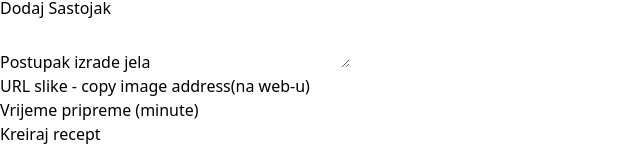
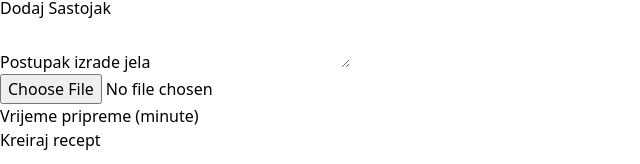
Before and after one commit to skos7/My-Recipes, a React (Vite) app in the folder client/: page /createRecipes in a window 1280 px wide. Shown: the part 464-628 px from the top of the page, without its empty margins (0-640 px from the left). Built offline with nearby package versions, Linux system fonts and the light colour scheme.

Commit message:
Added file upload and save into mongoDB

```diff
--- a/client/src/pages/CreateRecipes.jsx
+++ b/client/src/pages/CreateRecipes.jsx
@@ -5,12 +5,22 @@ import { useGetUserID } from '../hooks/useGetUserID';
 import { useNavigate } from 'react-router-dom';
 import { useCookies } from 'react-cookie';
 
+const url = "http://localhost:3001/uploads"
+
 const CreateRecipes = () => {
+
   const userID = useGetUserID();
   const [cookies, _] = useCookies(["access_token"]);
-  // const [selectedFile, setSelectedFile] = useState(null);
-  // const [base64, setBase64] = useState("");
-  const [fileName, setFileName] = useState("");
+
+  const [postImage, setPostImage] = useState({ myFile: "" })
+
+  const createPost = async (newImage) => {
+    try {
+      await axios.post(url, newImage)
+    } catch (error) {
+      console.log(error)
+    }
+  }
 
   const [recipe, setRecipe] = useState({
     name: "",
@@ -57,6 +67,8 @@ const CreateRecipes = () => {
 
   const onSubmit = async (event) => {
     event.preventDefault();
+    createPost(postImage);
+    console.log("Uploaeded:", postImage);
     console.log("Submitting recipe:", recipe);
     try {
       await axios.post("http://localhost:3001/recipes", recipe, {
@@ -69,83 +81,13 @@ const CreateRecipes = () => {
     }
   }
 
-  // const onSubmit = async (event) => {
-  //   event.preventDefault();
-
-  //   // First, handle the file upload to obtain the image URL
-  //   const formData = new FormData();
-  //   formData.append("image", selectedFile); // Replace 'selectedFile' with the actual variable where you stored the selected file
-
-  //   try {
-  //     const response = await axios.post("http://localhost:3001/recipes/uploadImage", formData, {
-  //       headers: { authorization: cookies.access_token },
-  //     });
-
-  //     // Get the generated image URL from the response
-  //     const imageUrl = response.data.imageUrl;
-
-  //     // Create the recipe object with the image URL
-  //     const updatedRecipe = {
-  //       ...recipe,
-  //       imageUrl: imageUrl,
-  //     };
-
-  //     // Make the POST request to create the recipe
-  //     await axios.post("http://localhost:3001/recipes", updatedRecipe, {
-  //       headers: { authorization: cookies.access_token },
-  //     });
-
-  //     alert("Recipe Created!");
-  //     navigate("/");
-  //   } catch (err) {
-  //     console.error(err);
-  //   }
-  // };
-
-  // const handleFileSubmit = (e) => {
-  //   e.preventDefault();
-  //   let data = {
-  //     name: fileName,
-  //     base64Data: base64
-  //   };
-
-  //   dispatch(CreateFile(data)).then((result) => {
-  //     if (isFulfilled(result)) {
-  //       handleFileReset();
-  //     }
-  //   });
-  // }
-
-  // const handleFileReset = () => {
-  //   setFileName("");
-  //   setBase64("");
-  // }
-
-  // const handleFileInput = (e) => {
-  //   let file = e.target.files[0];
-  //   if (file == null) return;
-  //   setFileName(file.name);
-  //   setSelectedFile(file); // Update the selectedFile state
-
-  //   getBase64(file).then(result => {
-  //     let base = result.split("base64,")[1];
-  //     setBase64(base);
-  //   });
-  // }
-
-  // const getBase64 = (file) => {
-  //   return new Promise(resolve => {
-  //     let baseURL = "";
-  //     let reader = new FileReader();
-
-  //     reader.readAsDataURL(file);
-
-  //     reader.onload = () => {
-  //       baseURL = reader.result;
-  //       resolve(baseURL);
-  //     };
-  //   });
-  // };
+  const handleFileUpload = async (e) => {
+    const file = e.target.files[0];
+    const base64 = await convertToBase64(file);
+    console.log(base64);
+    setPostImage({ ...postImage, myFile: base64 })
+    setRecipe({ ...recipe, imageUrl: base64 });
+  }
 
   return (
     <div className="flex justify-center items-center min-h-screen bg-gray-100">
@@ -236,40 +178,15 @@ const CreateRecipes = () => {
             ></textarea>
           </div>
           <div className="mb-4">
-            <label htmlFor="imageUrl" className="block text-sm font-medium text-gray-700">
-              URL slike - copy image address(na web-u)
-            </label>
             <input
-              type="text"
-              id="imageUrl"
-              name="imageUrl"
-              className="mt-1 p-2 border border-black rounded-md w-full focus:outline-none focus:ring focus:border-blue-300"
-              onChange={handleChange}
+              type="file"
+              lable="Image"
+              name="myFile"
+              id='file-upload'
+              accept='.jpeg, .png, .jpg'
+              onChange={(e) => handleFileUpload(e)}
             />
           </div>
-          {/* <div className="mb-4">
-            <label htmlFor="fileInput" className="block text-sm font-medium text-gray-700">
-              Choose File
-            </label>
-            <input
-              type="file"
-              id="fileInput"
-              name="fileInput"
-              className="mt-1 p-2 border border-black rounded-md w-full focus:outline-none focus:ring focus:border-blue-300"
-              onChange={(e) => handleFileInput(e)}
-            />
-            {fileName && (
-              <div className="mt-2">
-                <p>Selected File: {fileName}</p>
-                <button onClick={handleFileSubmit} className="mt-2 px-4 py-2 bg-blue-500 text-white rounded-md">
-                  Upload
-                </button>
-                <button onClick={handleFileReset} className="ml-2 px-4 py-2 bg-red-500 text-white rounded-md">
-                  Reset
-                </button>
-              </div>
-            )}
-          </div> */}
           <div className="mb-4">
             <label htmlFor="cookingTime" className="block text-sm font-medium text-gray-700">
               Vrijeme pripreme (minute)
@@ -296,3 +213,16 @@ const CreateRecipes = () => {
 }
 
 export default CreateRecipes;
+
+function convertToBase64(file) {
+  return new Promise((resolve, reject) => {
+    const fileReader = new FileReader();
+    fileReader.readAsDataURL(file);
+    fileReader.onload = () => {
+      resolve(fileReader.result)
+    };
+    fileReader.onerror = (error) => {
+      reject(error)
+    }
+  })
+}
```
Also changed, not shown: 2 other files (tests, documents, lock files or other folders).
